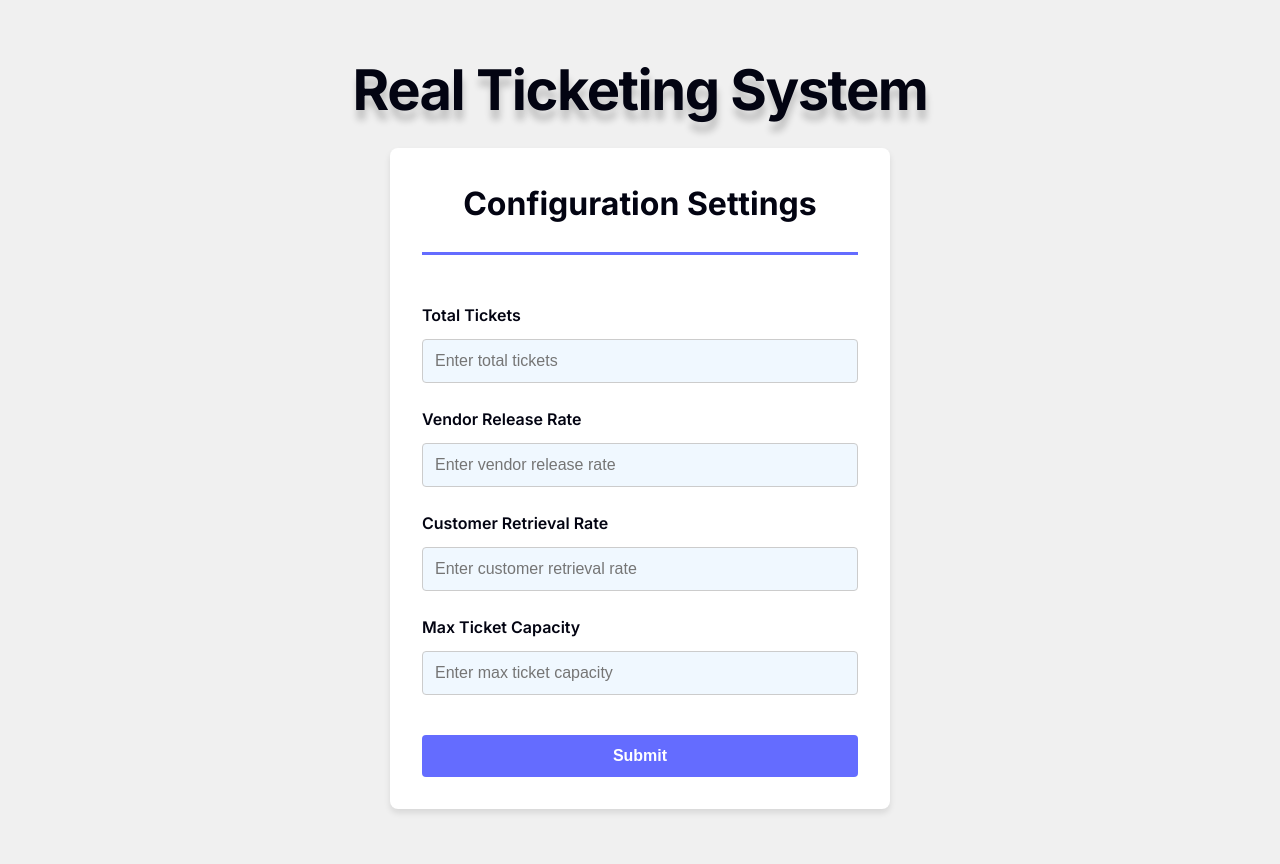
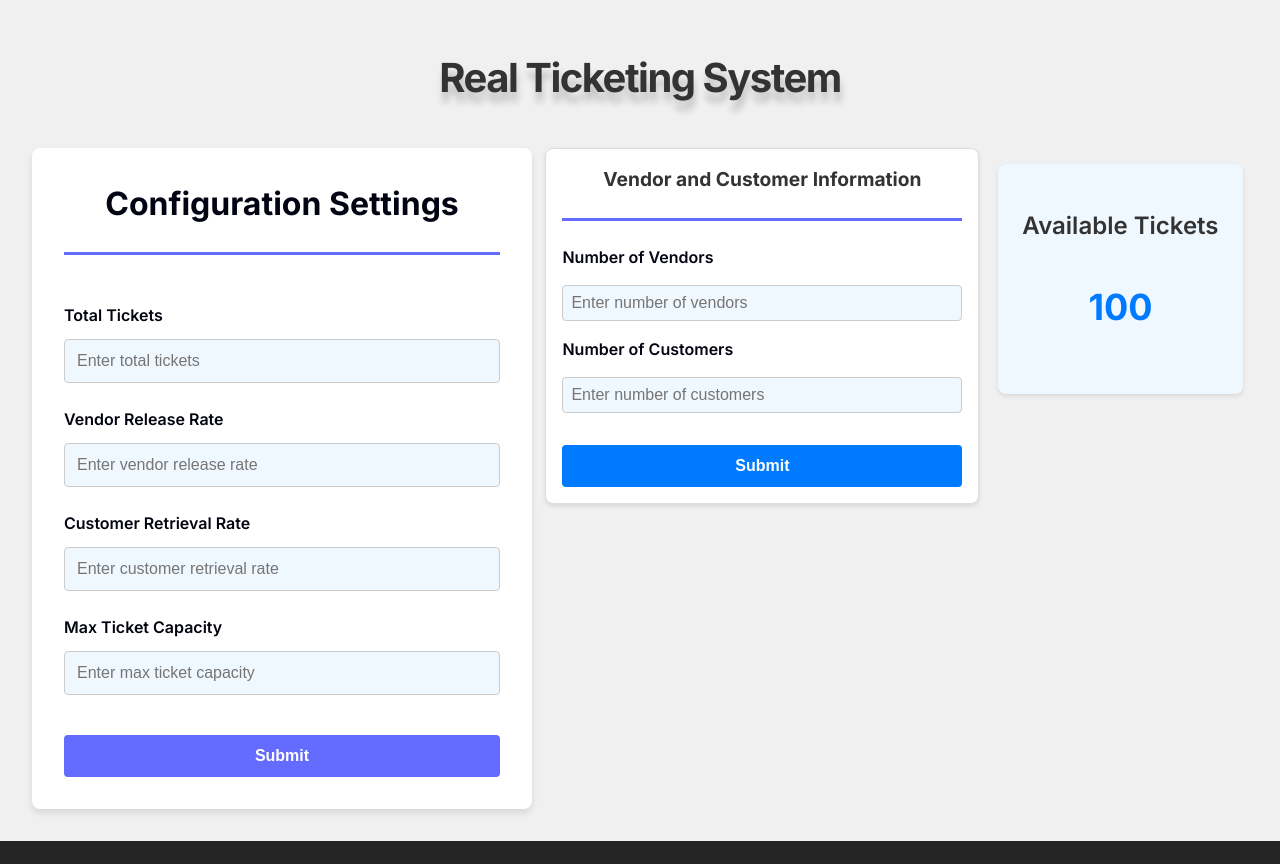
Before and after one commit to Sonix0521/Real-Ticketing-System-Application, a React (Vite) app in the folder Frontend/: page / in a window 1280 px wide. After the commit the page ends 841 px from the top, so only its background shows below. Built offline with nearby package versions, Linux system fonts and the light colour scheme.

Commit message:
Placed the Vendor Customer amount form and the Available tikcets Component.

```diff
--- a/Frontend/src/App.css
+++ b/Frontend/src/App.css
@@ -1,12 +1,19 @@
 /* Center content horizontally and position the title at the top */
 .container {
   display: flex;
-  flex-direction: column;
-  align-items: center;
-  justify-content: flex-start;
-  min-height: 100vh;
-  padding: 2rem 1rem; /* Add padding to create space around */
+  flex-wrap: wrap; /* Ensures responsiveness */
+  justify-content: space-between; /* Space between forms */
+  gap: 0.5rem; /* Adds gap between the two forms */
+  margin: 2rem;
+  align-items: flex-start;
+}
+
+.container h1 {
   text-align: center;
+  font-size: 2.5rem;
+  color: #333;
+  margin-bottom: 2rem;
+  width: 100%; /* Ensure it spans the full width */
 }
 
 h1 {
--- a/Frontend/src/App.tsx
+++ b/Frontend/src/App.tsx
@@ -1,12 +1,21 @@
 import './App.css';
-import Form from './FormComponent/Form'; // Ensure the path is correct
+import Form from './ConfigFormComponent/ConfigForm'; // Ensure the path is correct
+import VendorCustomerForm from './VendorCustomerComponent/VendorCustomerForm';
+import TicketDisplayComponent from './TicketDisplayComponent/TicketDisplay'; // Import the TicketDisplayComponent
 
 
 function App() {
+
+  const totalTickets = 100;
+
   return (
     <div className="container">
       <h1>Real Ticketing System</h1>
-      <Form></Form>
+
+      <Form/>
+      <VendorCustomerForm/>
+
+      <TicketDisplayComponent totalTickets={totalTickets} />
     </div>
   );
 }
--- a/Frontend/src/FormComponent/Form.tsx
+++ b/Frontend/src/ConfigFormComponent/ConfigForm.tsx
@@ -1,5 +1,5 @@
 import { useState } from 'react';
-import './Form.css';
+import './ConfigForm.css';
 
 function Form() {
   // State to hold form field values
--- /dev/null
+++ b/Frontend/src/TicketDisplayComponent/TicketDisplay.css
@@ -0,0 +1,22 @@
+.ticket-display {
+    background-color: #f0f8ff;
+    border-radius: 8px;
+    padding: 1.5rem;
+    max-width: 300px;
+    margin: 1rem auto;
+    box-shadow: 0 2px 4px rgba(0, 0, 0, 0.1);
+    text-align: center;
+  }
+
+  .ticket-title {
+    font-size: 1.5rem;
+    font-weight: 600;
+    color: #333;
+    margin-bottom: 1rem;
+  }
+
+  .ticket-count {
+    font-size: 2.25rem;
+    font-weight: 700;
+    color: #007bff;
+  }
--- /dev/null
+++ b/Frontend/src/TicketDisplayComponent/TicketDisplay.tsx
@@ -0,0 +1,17 @@
+import React from 'react';
+import './TicketDisplay.css';
+
+interface TicketDisplayProps {
+  totalTickets: number;
+}
+
+const TicketDisplayComponent: React.FC<TicketDisplayProps> = ({ totalTickets }) => {
+  return (
+    <div className="ticket-display">
+      <h2 className="ticket-title">Available Tickets</h2>
+      <p className="ticket-count">{totalTickets}</p>
+    </div>
+  );
+};
+
+export default TicketDisplayComponent;
--- /dev/null
+++ b/Frontend/src/VendorCustomerComponent/VendorCustomerForm.css
@@ -0,0 +1,55 @@
+.vendor-customer-form {
+    width: 100%;
+    max-width: 400px;
+    margin: 0 auto;
+    padding: 1rem;
+    background: #ffffff;
+    border: 1px solid #ddd;
+    border-radius: 8px;
+    box-shadow: 0 2px 4px rgba(0, 0, 0, 0.1);
+  }
+
+  .vendor-customer-form .form-title {
+    font-size: 1.2rem;
+    font-weight: 700;
+    color: #333;
+    margin-bottom: 1.5rem;
+    text-align: center;
+  }
+
+  .vendor-customer-form .form-group {
+    margin-bottom: 1rem;
+  }
+
+  .vendor-customer-form label {
+    display: block;
+    margin-bottom: 0.5rem;
+    font-weight: 600;
+  }
+
+  .vendor-customer-form input {
+    width: 100%;
+    padding: 0.5rem;
+    border: 1px solid #ccc;
+    border-radius: 4px;
+  }
+
+  .vendor-customer-form .error-message {
+    color: red;
+    font-size: 0.875rem;
+    margin-top: 0.25rem;
+  }
+
+  .vendor-customer-form .form-button {
+    width: 100%;
+    padding: 0.75rem;
+    background-color: #007bff;
+    color: white;
+    border: none;
+    border-radius: 4px;
+    cursor: pointer;
+  }
+
+  .vendor-customer-form .form-button:hover {
+    background-color: #0056b3;
+  }
--- /dev/null
+++ b/Frontend/src/VendorCustomerComponent/VendorCustomerForm.tsx
@@ -0,0 +1,135 @@
+import { useState } from 'react';
+import './VendorCustomerForm.css';
+
+function VendorCustomerForm() {
+  // State to hold form field values
+  const [formValues, setFormValues] = useState({
+    vendors: '',
+    customers: '',
+  });
+
+  // State to hold error messages for form validation
+  const [errorMessages, setErrorMessages] = useState<{ [key: string]: string }>({});
+
+  /**
+   * Handles key press to block invalid input (non-numeric)
+   */
+  const handleKeyPress = (e: React.KeyboardEvent<HTMLInputElement>, fieldName: string) => {
+    const key = e.key;
+    const regex = /^[0-9]$/; // Allow only numeric characters
+    if (!regex.test(key)) {
+      e.preventDefault();
+      setErrorMessages((prev) => ({
+        ...prev,
+        [fieldName]: 'Only numerical values are allowed.',
+      }));
+    }
+  };
+
+  /**
+   * Handles focus to clear error message
+   */
+  const handleFocus = (fieldName: string) => {
+    setErrorMessages((prev) => ({
+      ...prev,
+      [fieldName]: '',
+    }));
+  };
+
+  /**
+   * Handles changes to input fields
+   */
+  const handleChange = (e: React.ChangeEvent<HTMLInputElement>, fieldName: string) => {
+    const value = e.target.value;
+    setFormValues((prevValues) => ({
+      ...prevValues,
+      [fieldName]: value,
+    }));
+
+    // Clear error message when user starts typing
+    if (value !== '') {
+      setErrorMessages((prev) => ({
+        ...prev,
+        [fieldName]: '',
+      }));
+    }
+  };
+
+  /**
+   * Handles form submission
+   */
+  const handleSubmit = (e: React.FormEvent) => {
+    e.preventDefault(); // Prevent default form submission
+
+    let isValid = true;
+
+    // Validate Vendors
+    if (formValues.vendors === '' || parseInt(formValues.vendors) <= 0) {
+      setErrorMessages((prev) => ({
+        ...prev,
+        vendors: 'Vendors must be a positive number.',
+      }));
+      isValid = false;
+    }
+
+    // Validate Customers
+    if (formValues.customers === '' || parseInt(formValues.customers) <= 0) {
+      setErrorMessages((prev) => ({
+        ...prev,
+        customers: 'Customers must be a positive number.',
+      }));
+      isValid = false;
+    }
+
+    if (isValid) {
+      alert('Vendor and Customer Information is valid and ready for submission!');
+    }
+  };
+
+  return (
+    <form className="vendor-customer-form" onSubmit={handleSubmit}>
+      <div className="form-title">Vendor and Customer Information</div>
+
+      {/* Vendors Input Field */}
+      <div className="form-group">
+        <label htmlFor="vendors">Number of Vendors</label>
+        <input
+          type="number"
+          id="vendors"
+          placeholder="Enter number of vendors"
+          required
+          value={formValues.vendors}
+          onChange={(e) => handleChange(e, 'vendors')}
+          onKeyPress={(e) => handleKeyPress(e, 'vendors')}
+          onFocus={() => handleFocus('vendors')}
+        />
+        {errorMessages['vendors'] && (
+          <p className="error-message">{errorMessages['vendors']}</p>
+        )}
+      </div>
+
+      {/* Customers Input Field */}
+      <div className="form-group">
+        <label htmlFor="customers">Number of Customers</label>
+        <input
+          type="number"
+          id="customers"
+          placeholder="Enter number of customers"
+          required
+          value={formValues.customers}
+          onChange={(e) => handleChange(e, 'customers')}
+          onKeyPress={(e) => handleKeyPress(e, 'customers')}
+          onFocus={() => handleFocus('customers')}
+        />
+        {errorMessages['customers'] && (
+          <p className="error-message">{errorMessages['customers']}</p>
+        )}
+      </div>
+
+      {/* Submit Button */}
+      <button type="submit" className="form-button">Submit</button>
+    </form>
+  );
+}
+
+export default VendorCustomerForm;
```
Also changed, not shown: Frontend/src/ConfigFormComponent/ConfigForm.css (renamed from Frontend/src/FormComponent/Form.css).
